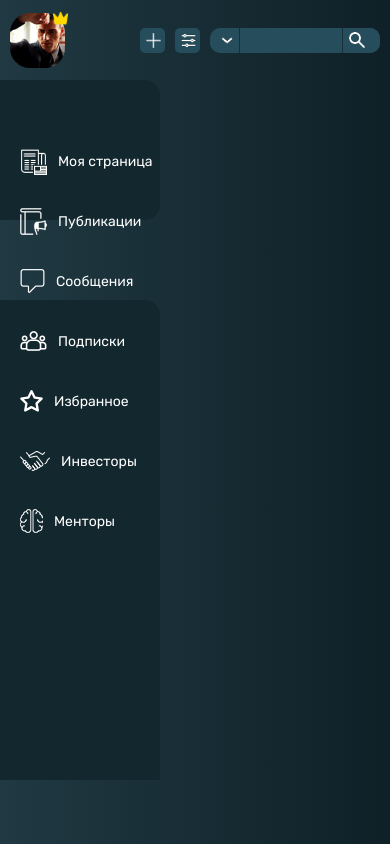
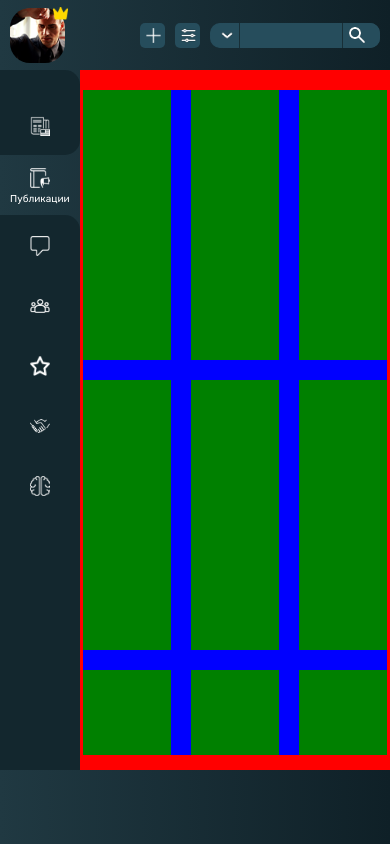
Before and after one commit to AndrewTalanov/findteam-vue, a Vue app: page / in a window 390 px wide. Shown: the top 844 px of the page. Built offline with nearby package versions, Linux system fonts and the light colour scheme.

Commit message:
нав меню и сайдбар полностью готовы

```diff
--- a/src/components/CardWrapper.vue
+++ b/src/components/CardWrapper.vue
@@ -16,9 +16,7 @@
 </template>
 
 <script>
-export default {
-
-}
+export default {};
 </script>
 
 <style>
@@ -30,77 +28,76 @@ export default {
   background-color: #1e3740;
   border-radius: 9em;
 }
-    .card__wrapper{
+.card__wrapper {
   width: 100%;
-        height: 900px;
-        /* background-color: red; */
+  height: 700px;
+  background-color: red;
 }
-    .card__inner{
+.card__inner {
   width: 90%;
-        height: 900px;
-        overflow: scroll;
-        /* background-color: blue; */
+  height: 95%;
+  overflow-x: hidden;
+  background-color: blue;
   margin: 0 auto;
   margin-top: 40px;
   display: grid;
   grid-template-columns: repeat(4, 1fr);
   grid-column-gap: 30px;
-
 }
-    .card__item{
+.card__item {
   margin-bottom: 30px;
   height: 380px;
-        /* background-color: green; */
+  background-color: green;
 }
 
 @media (max-width: 1700px) {
-        .card__inner{
+  .card__inner {
     width: 95%;
   }
 }
 @media (max-width: 1550px) {
-        .card__inner{
+  .card__inner {
     margin-top: 20px;
     grid-column-gap: 20px;
   }
-        .card__item{
+  .card__item {
     margin-bottom: 20px;
   }
 }
 @media (max-width: 1440px) {
-        .card__inner{
+  .card__inner {
     grid-template-columns: repeat(3, 1fr);
     grid-column-gap: 30px;
   }
-        .card__item{
+  .card__item {
     margin-bottom: 30px;
   }
 }
 @media (max-width: 1440px) {
-        .card__inner{
+  .card__inner {
     grid-template-columns: repeat(3, 1fr);
     grid-column-gap: 20px;
     width: 98%;
   }
-        .card__item{
+  .card__item {
     margin-bottom: 20px;
   }
 }
 @media (max-width: 1210px) {
-        .card__item{
+  .card__item {
     height: 330px;
   }
 }
 @media (max-width: 1024px) {
-        .card__item{
+  .card__item {
     height: 310px;
   }
 }
 @media (max-width: 981px) {
-        .card__inner{
+  .card__inner {
     grid-template-columns: repeat(3, 1fr);
   }
-        .card__item{
+  .card__item {
     height: 270px;
   }
 }
--- a/src/components/GoApp.vue
+++ b/src/components/GoApp.vue
@@ -1,27 +1,25 @@
 <template>
   <div class="goapp__wrapper">
-        <img src="@/assets/images/goapp.png" alt="GO APP">
+    <img src="@/assets/images/goapp.png" alt="GO APP" />
     <button class="goapp__button">Скачать</button>
   </div>
 </template>
 
 <script>
-export default {
-
-}
+export default {};
 </script>
 
 <style scoped>
-    .goapp__wrapper{
+.goapp__wrapper {
   width: 340px;
   height: 100%;
   border-bottom-left-radius: 20px;
-        background-color: #264D5C;
+  background-color: #264d5c;
   display: flex;
   justify-content: center;
   align-items: center;
 }
-    .goapp__button{
+.goapp__button {
   width: 150px;
   height: 60px;
   border: none;
@@ -30,46 +28,46 @@ export default {
   font-style: italic;
   font-weight: 700;
   color: white;
-        background: linear-gradient(to right,#000000 40%, #1F252C );
+  background: linear-gradient(to right, #000000 40%, #1f252c);
   margin-left: 25px;
 }
 
 @media (max-width: 1525px) {
-        .goapp__wrapper{
+  .goapp__wrapper {
     width: 230px;
   }
-        .goapp__wrapper img{
+  .goapp__wrapper img {
     width: 60px;
   }
-        .goapp__button{
+  .goapp__button {
     width: 90px;
     font-size: 16px;
     margin-left: 15px;
   }
 }
 @media (max-width: 1170px) {
-        .goapp__wrapper{
+  .goapp__wrapper {
     width: 210px;
   }
-        .goapp__button{
+  .goapp__button {
     height: 40px;
     font-size: 14px;
     margin-left: 10px;
   }
 }
 @media (max-width: 1060px) {
-        .goapp__wrapper{
+  .goapp__wrapper {
     margin-left: 15px;
   }
 }
 @media (max-width: 890px) {
-        .goapp__wrapper{
+  .goapp__wrapper {
     width: 160px;
   }
-        .goapp__wrapper img{
+  .goapp__wrapper img {
     width: 43px;
   }
-        .goapp__button{
+  .goapp__button {
     width: 70px;
     height: 33px;
     font-size: 12px;
@@ -77,7 +75,7 @@ export default {
   }
 }
 @media (max-width: 769px) {
-        .goapp__wrapper{
+  .goapp__wrapper {
     display: none;
   }
 }
--- a/src/components/NavmenuSearch.vue
+++ b/src/components/NavmenuSearch.vue
@@ -1,100 +1,98 @@
 <template>
   <div class="panel">
     <vue-button class="button button-add">
-            <img src="@/assets/images/add-card.png" alt="add">
+      <img src="@/assets/images/add-card.png" alt="add" />
     </vue-button>
     <vue-button class="button button-filter">
-            <img src="@/assets/images/filter.png" alt="filters">
+      <img src="@/assets/images/filter.png" alt="filters" />
     </vue-button>
     <search-select></search-select>
   </div>
 </template>
 
 <script>
-import SearchSelect from './SearchSelect.vue'
+import SearchSelect from "./SearchSelect.vue";
 
 export default {
   components: {
-        SearchSelect
+    SearchSelect,
   },
-
-}
+};
 </script>
 
 <style scoped>
-    .panel{
+.panel {
   display: flex;
   align-items: center;
   margin-left: 90px;
 }
-    .button-filter{
+.button-filter {
   margin-left: 20px;
 }
-    .button img{
+.button img {
   margin-top: 5px;
 }
 @media (max-width: 1770px) {
-        .panel{
+  .panel {
     margin-left: 30px;
   }
 }
 @media (max-width: 1525px) {
-        .button{
+  .button {
     width: 45px;
     height: 45px;
     border-radius: 15px;
   }
-        .button img{
+  .button img {
     width: 25px;
     height: 25px;
   }
 }
 @media (max-width: 890px) {
-        .panel{
+  .panel {
     margin-left: 0;
   }
-        .button{
+  .button {
     width: 35px;
     height: 35px;
     border-radius: 10px;
   }
-        .button img{
+  .button img {
     width: 20px;
     height: 20px;
   }
-        .button-filter{
+  .button-filter {
     margin-left: 10px;
   }
 }
 @media (max-width: 769px) {
-        .panel{
+  .panel {
     margin-right: 20px;
   }
 }
 @media (max-width: 620px) {
-        .button{
+  .button {
     width: 25px;
     height: 25px;
     border-radius: 5px;
   }
-        .button img{
+  .button img {
     width: 15px;
     height: 15px;
     margin: 3px 0px 0 0;
   }
 }
 @media (max-width: 500px) {
-        .panel{
+  .panel {
     margin-right: 10px;
   }
 }
 @media (max-width: 350px) {
-        .panel{
+  .panel {
     margin-right: 5px;
   }
-        .button-filter{
+  .button-filter {
     margin-left: 5px;
   }
 }
-
 </style>
--- a/src/components/SideBar.vue
+++ b/src/components/SideBar.vue
@@ -1,30 +1,27 @@
 <template>
   <div class="sidebar">
-    <div class="sidebar__top"
-        :style="sidebarTop"
-    >
-
-    </div>
+    <div class="sidebar__top" :style="sidebarTop"></div>
     <ul class="sidebar__items">
       <li
         v-for="item in items"
         :key="item.id"
-        :class="{ active: $store.state.active === item.id }"
-        @click="$store.state.active = item.id; stateActive = item.id"
+        @click="
+          $store.state.active = item.id;
+          stateActive = item.id;
+        "
         class="sidebar__item"
       >
         <div class="forBorderRadius"></div>
         <img :src="item.url" alt="icon" class="sidebar__icon" />
-        <p class="sidebar__name">
+        <p
+          class="sidebar__name"
+          :class="{ active: $store.state.active === item.id }"
+        >
           {{ item.name }}
         </p>
       </li>
     </ul>
-    <div class="sidebar__down"
-        :style="sidebarDown"
-    >
-
-    </div>
+    <div class="sidebar__down" :style="sidebarDown"></div>
   </div>
 </template>
 
@@ -72,28 +69,56 @@ export default {
       ],
       methods: {},
     };
-
   },
   computed: {
-        sidebarTop: function() {
-            let i = 1;
-            while (i <= this.items.length) {
-                if (this.stateActive == i) {
-                    return {height: 60 + ((i - 1) * 80) + 'px'}
+    startHeight: function () {
+      if (screen.width < 980) {
+        return {
+          startTop: 25,
+          startDown: 85,
+          offet: 60,
+        };
       }
-                i++;
+      if (screen.width < 1210) {
+        return {
+          startTop: 50,
+          startDown: 110,
+          offet: 60,
+        };
+      }
+      if (screen.width >= 1210) {
+        return {
+          startTop: 35,
+          startDown: 115,
+          offet: 80,
+        };
       }
     },
-        sidebarDown: function() {
-            let i = 1;
-            while (i <= this.items.length) {
+    sidebarTop: function () {
+      for (let i = 1; i <= this.items.length; i++) {
         if (this.stateActive == i) {
-                    return {top: 140 + ((i - 1) * 80) + 'px'}
-                }
-                i++;
+          return {
+            height:
+              this.startHeight.startTop +
+              (i - 1) * this.startHeight.offet +
+              "px",
+          };
         }
       }
+    },
+    sidebarDown: function () {
+      for (let i = 1; i <= this.items.length; i++) {
+        if (this.stateActive == i) {
+          return {
+            top:
+              this.startHeight.startDown +
+              (i - 1) * this.startHeight.offet +
+              "px",
+          };
         }
+      }
+    },
+  },
 };
 </script>
 
@@ -102,29 +127,32 @@ export default {
   width: 345px;
   height: 700px;
   position: relative;
-  overflow-y: hidden;
+  overflow: hidden;
 }
-.sidebar__top{
+.sidebar__top {
   border-top-right-radius: 15px;
   border-bottom-right-radius: 15px;
-    height: 140px;
+  /* Высота задается через скрипты */
+  /* height: 140px; */
   width: 100%;
   background-color: #13272e;
   position: absolute;
-    transition: .3s;
+  transition: 0.3s;
 }
-.sidebar__down{
+.sidebar__down {
   border-top-right-radius: 15px;
   width: 100%;
   height: 100%;
   position: absolute;
-    top: 220px;
+  /* Высота задается через скрипты */
+  /* top: 220px; */
   z-index: -1;
   background-color: #13272e;
-    transition: .3s;
+  transition: 0.3s;
 }
 .sidebar__items {
-  padding: 45px 0 0 0;
+  padding: 20px 0 0 0;
+  user-select: none;
 }
 .sidebar__item {
   position: relative;
@@ -138,41 +166,6 @@ export default {
   margin-left: 11px;
   font-size: 16px;
 }
-/* большая часть кода будет удалена ибо переделал */
-/* .active {
-  background: linear-gradient(to right, #203942, #1d353e);
-  z-index: 10;
-} */
-/* .active::before, .active::after, .forBorderRadius::after, .forBorderRadius::before{
-        position: absolute;
-        width: 20px;
-        height: 20px;
-        content: "";
-        right: 0;
-    }
-    .active::before, .active::after{
-        z-index: 1;
-        background-color: #1D353E;
-    }
-    .forBorderRadius::after, .forBorderRadius::before{
-        z-index: 2;
-        background-color: #13272E;
-    }
-    .active::before{
-        top: -20px;
-    }
-    .active::after{
-        top: 80px;
-    }
-    .forBorderRadius::after{
-        border-bottom-right-radius: 30px;
-        top: -20px;
-    }
-    .forBorderRadius::before{
-        border-top-right-radius: 30px;
-        top: 80px;
-    } */
-
 @media (max-width: 1500px) {
   .sidebar {
     width: 310px;
@@ -188,23 +181,50 @@ export default {
   .sidebar__item {
     height: 60px;
   }
-  .active::after {
-    top: 60px;
-  }
-  .forBorderRadius::after {
-    border-bottom-right-radius: 15px;
-  }
-  .forBorderRadius::before {
-    border-top-right-radius: 15px;
-    top: 60px;
-  }
 }
 @media (max-width: 1130px) {
   .sidebar {
-    width: 270px;
+    width: 240px;
   }
   .sidebar__item {
     padding-left: 20px;
   }
 }
+@media (max-width: 980px) {
+  .sidebar {
+    width: 120px;
+  }
+  .sidebar__item {
+    padding: 0;
+    flex-direction: column;
+    justify-content: center;
+  }
+  .sidebar__name {
+    margin: 5px 0 0 0;
+    font-size: 12px;
+  }
+  .sidebar__items {
+    padding: 10px 0 0 0;
+  }
+}
+@media (max-width: 426px) {
+  .sidebar {
+    width: 100px;
+  }
+  .sidebar__name {
+    margin: 5px 0 0 0;
+    font-size: 10px;
+  }
+  .sidebar__icon {
+    width: 20px;
+  }
+}
+@media (max-width: 400px) {
+  .sidebar__name {
+    display: none;
+  }
+  .active {
+    display: block;
+  }
+}
 </style>
--- a/src/components/VueHeader.vue
+++ b/src/components/VueHeader.vue
@@ -16,7 +16,7 @@ export default {
 
 <style scoped>
   header{
-    height: 130px;
+    height: 100px;
     width: 100%;
     display: flex;
     align-items: center;
@@ -25,12 +25,12 @@ export default {
 
   @media (max-width: 1525px) {
     header{
-      height: 100px;
+      height: 80px;
     }
   }
   @media (max-width: 1170px) {
     header{
-      height: 80px;
+      height: 70px;
     }
   }
 </style>
```
Also changed, not shown: src/components/NavmenuAccount.vue (+45 -35 lines), src/components/SearchSelect.vue (+48 -45 lines). Lines whose indentation alone changed are shown as unchanged.
